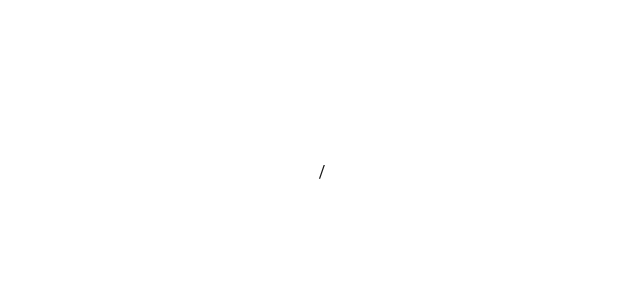
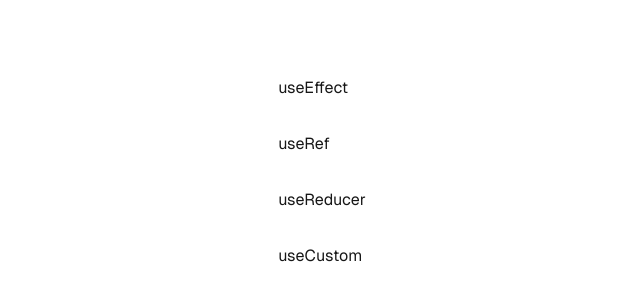
Before and after one commit to AvrilMaleham/react_hooks, a Next.js app: page / in a window 1280 px wide. Shown: the part 228-528 px from the top of the page, without its empty margins (318-958 px from the left). Built offline with nearby package versions, Linux system fonts and the light colour scheme.

Commit message:
chore: build routes

```diff
--- a/src/app/page.tsx
+++ b/src/app/page.tsx
@@ -4,7 +4,10 @@ export default function Home() {
   return (
     <div className="grid grid-rows-[20px_1fr_20px] items-center justify-items-center min-h-screen p-8 pb-20 gap-16 sm:p-20 font-[family-name:var(--font-geist-sans)]">
       <main className="flex flex-col gap-8 row-start-2 items-center sm:items-start">
-        <Link href="/">/</Link>
+        <Link className="hover:font-bold" href="/useEffect">useEffect</Link>
+        <Link className="hover:font-bold" href="/useRef">useRef</Link>
+        <Link className="hover:font-bold" href="/useReducer">useReducer</Link>
+        <Link className="hover:font-bold" href="/useCustom">useCustom</Link>
       </main>
     </div>
   );
--- /dev/null
+++ b/src/app/useCustom/page.tsx
@@ -0,0 +1,9 @@
+export default function useCustomDemo() {
+  return (
+    <div className="grid grid-rows-[20px_1fr_20px] items-center justify-items-center min-h-screen p-8 pb-20 gap-16 sm:p-20 font-[family-name:var(--font-geist-sans)]">
+      <main className="flex flex-col gap-8 row-start-2 items-center sm:items-start">
+        useCustomDemo
+      </main>
+    </div>
+  );
+}
--- /dev/null
+++ b/src/app/useEffect/page.tsx
@@ -0,0 +1,9 @@
+export default function useEffectDemo() {
+    return (
+      <div className="grid grid-rows-[20px_1fr_20px] items-center justify-items-center min-h-screen p-8 pb-20 gap-16 sm:p-20 font-[family-name:var(--font-geist-sans)]">
+        <main className="flex flex-col gap-8 row-start-2 items-center sm:items-start">
+          useEffectDemo
+        </main>
+      </div>
+    );
+  }
--- /dev/null
+++ b/src/app/useReducer/page.tsx
@@ -0,0 +1,9 @@
+export default function useReducerDemo() {
+    return (
+      <div className="grid grid-rows-[20px_1fr_20px] items-center justify-items-center min-h-screen p-8 pb-20 gap-16 sm:p-20 font-[family-name:var(--font-geist-sans)]">
+        <main className="flex flex-col gap-8 row-start-2 items-center sm:items-start">
+          useReducerDemo
+        </main>
+      </div>
+    );
+  }
--- /dev/null
+++ b/src/app/useRef/page.tsx
@@ -0,0 +1,9 @@
+export default function useRefDemo() {
+    return (
+      <div className="grid grid-rows-[20px_1fr_20px] items-center justify-items-center min-h-screen p-8 pb-20 gap-16 sm:p-20 font-[family-name:var(--font-geist-sans)]">
+        <main className="flex flex-col gap-8 row-start-2 items-center sm:items-start">
+          useRefDemo
+        </main>
+      </div>
+    );
+  }
```
